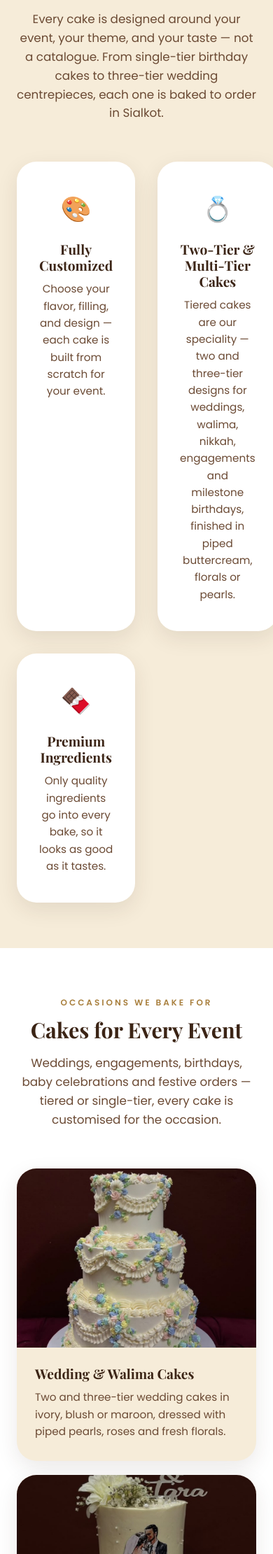
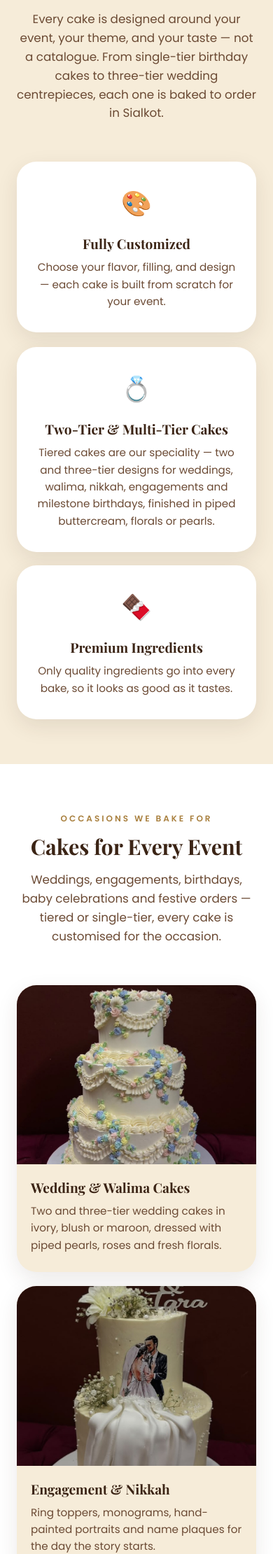
Before and after one commit to laiba1234-a/the_bakingpalette, a PHP site: page / in a window 390 px wide. Shown: the part 1449-3670 px from the top of the page at 70% size. Run offline with PHP 8.4, Linux system fonts and the light colour scheme.

Commit message:
Fix horizontal overflow on phones
Card grids dropped to two columns at 960px and never collapsed further,
so on a phone two cards shared ~342px. With their own padding and
headings that cannot shrink below their longest word, the cards grew
wider than the screen and the page scrolled sideways: 397px wide on the
home page at a 390px viewport, 412px on About and 583px on Testimonials.

Below 560px the highlights, occasions, testimonials, menu and process
grids now stack into one column, grid children get min-width: 0 so they
can shrink, card padding tightens, and menu card headers wrap.

Checked at 320, 360, 390, 414, 430, 600, 768 and 900px: every page now
fits its viewport with no horizontal overflow.

Co-Authored-By: Claude Opus 5 <noreply@anthropic.com>

```diff
--- a/css/style.css
+++ b/css/style.css
@@ -1166,9 +1166,44 @@ h1, h2, h3, h4 {
     gap: 14px;
   }
 
-  .occasion-grid {
+  /* Card grids stay two-up down to 560px; below that the tracks get
+     narrower than the cards' own content and push the page sideways,
+     so they stack instead. */
+  .highlights-grid,
+  .occasion-grid,
+  .testimonials-grid,
+  .menu-grid,
+  .process-grid {
     grid-template-columns: 1fr;
     gap: 20px;
+  }
+
+  .highlights-grid > *,
+  .occasion-grid > *,
+  .testimonials-grid > *,
+  .menu-grid > *,
+  .process-grid > *,
+  .values-grid > *,
+  .gallery-grid > * {
+    min-width: 0;
+  }
+
+  .highlight-card {
+    padding: 32px 24px;
+  }
+
+  .testimonial-card,
+  .menu-card {
+    padding: 26px 22px;
+  }
+
+  .occasion-body {
+    padding: 22px 20px 26px;
+  }
+
+  .menu-card-header {
+    flex-wrap: wrap;
+    gap: 6px;
   }
 
   .faq-item {
```
Also changed, not shown: wordpress-theme/the-baking-palette/css/style.css (+36 -1 lines).
